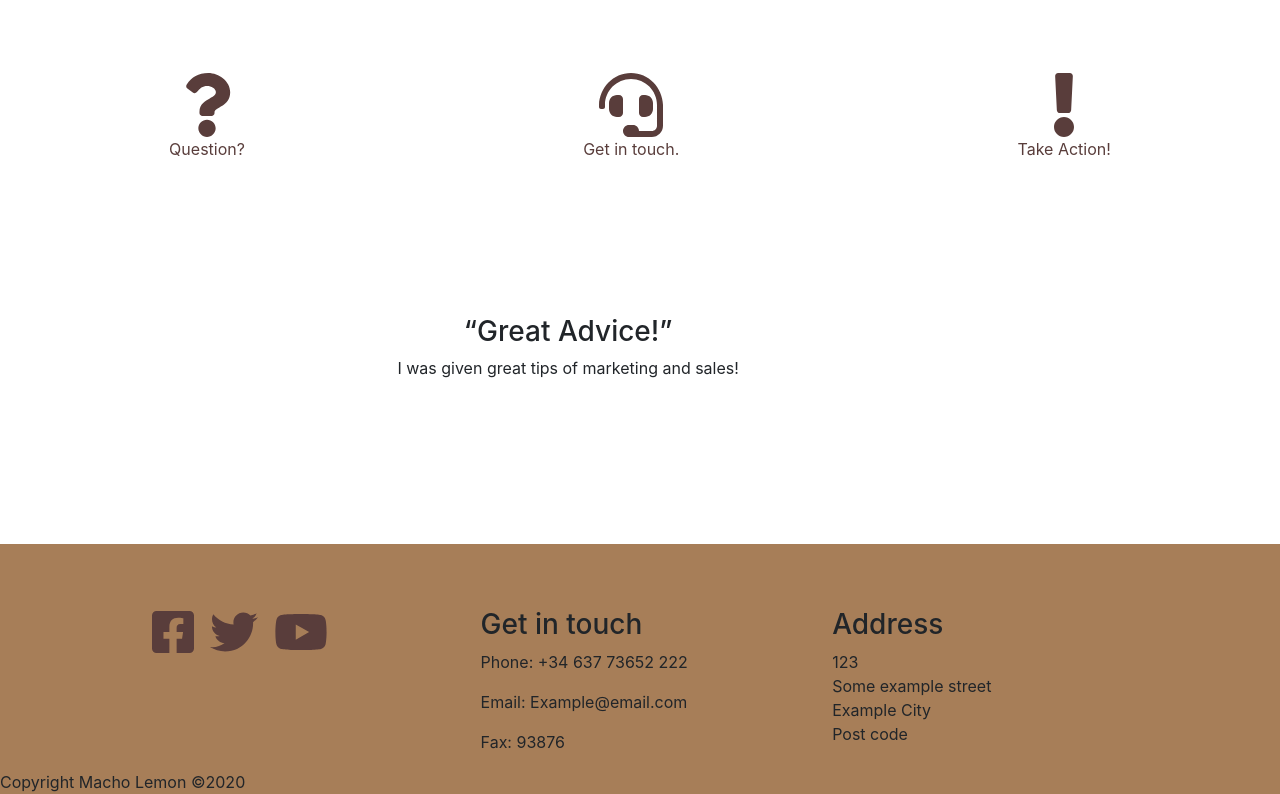
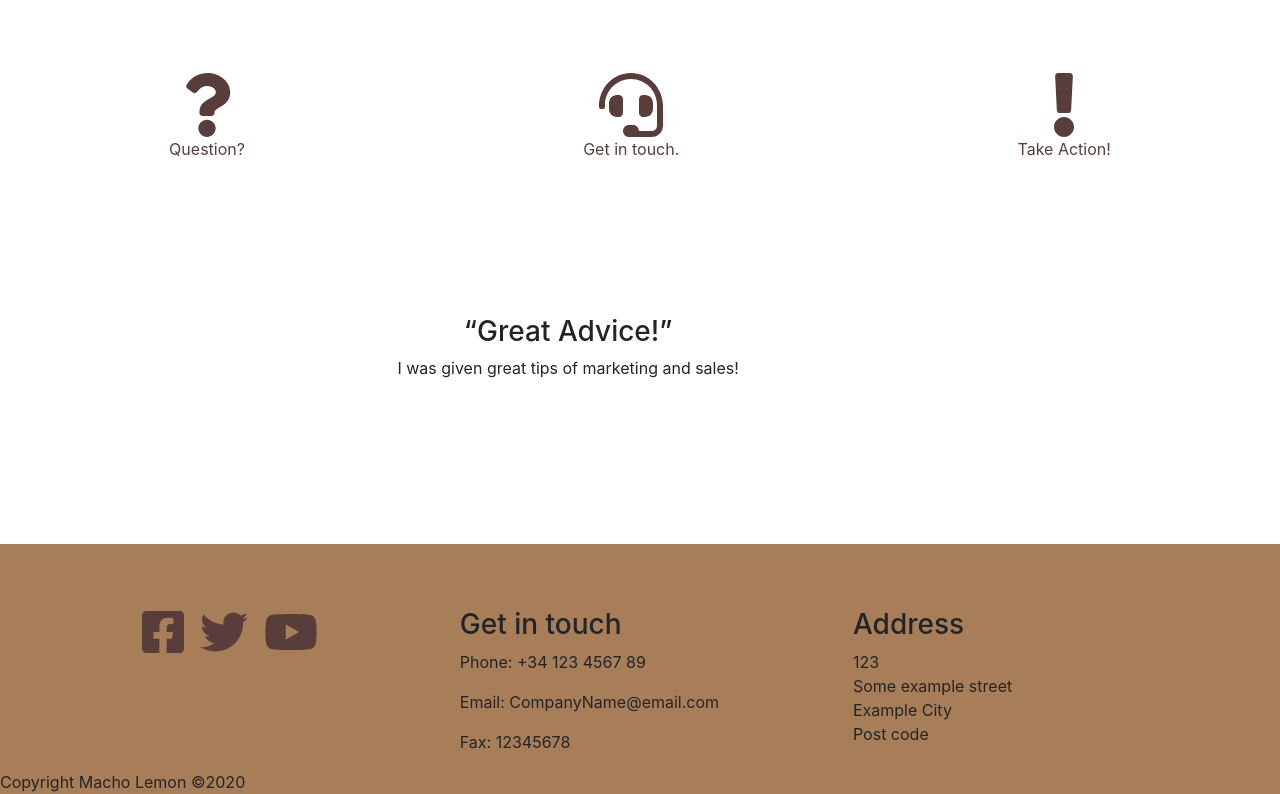
Before and after one commit to MartinGras95/macho_simple_1, a Gatsby site: page / in a window 1280 px wide. Shown: the part 726-1520 px from the top of the page. Built offline with nearby package versions, Linux system fonts and the light colour scheme; Gatsby itself is replaced by a stand-in of ours.

Commit message:
head component added

```diff
--- a/gatsby-config.js
+++ b/gatsby-config.js
@@ -5,6 +5,15 @@
  */
 
 module.exports = {
+
+    // Metadata
+  siteMetadata:{
+    title: "Company Name",
+    email: "CompanyName@email.com",
+    phone: "+34 123 4567 89",
+    fax: "12345678"
+  },
+
   plugins: [
     'gatsby-plugin-sass',
     `gatsby-plugin-smoothscroll`
--- a/package.json
+++ b/package.json
@@ -30,6 +30,7 @@
     "react-bootstrap": "^1.0.0-beta.17",
     "react-copyright": "0.0.1",
     "react-dom": "^16.12.0",
+    "react-helmet": "^5.2.1",
     "react-scroll": "^1.7.16",
     "react-slick": "^0.25.2",
     "slick-carousel": "^1.8.1",
--- a/src/components/footer.js
+++ b/src/components/footer.js
@@ -1,4 +1,6 @@
 import React from 'react'
+
+import {useStaticQuery} from 'gatsby'
 
 import footerStyles from "../styles/footer.module.scss"
 import { FontAwesomeIcon } from '@fortawesome/react-fontawesome'
@@ -10,6 +12,19 @@ const youtubeIcon = <FontAwesomeIcon icon={faYoutube} size="3x" />
 
 
 const Footer = () => {
+
+    const data = useStaticQuery(graphql`
+    query{
+        site {
+            siteMetadata {
+                email
+                phone
+                fax
+            }
+        }
+    }
+`)
+
     return (
         <footer id="footer" className={footerStyles.container}>
             <div className={footerStyles.content}>
@@ -20,9 +35,9 @@ const Footer = () => {
                 </div>
                 <div>
                     <h3>Get in touch</h3>
-                    <p>Phone: +34 637 73652 222</p>
-                    <p>Email: Example@email.com</p>
-                    <p>Fax: 93876</p>
+                    <p>Phone: {data.site.siteMetadata.phone}</p>
+                    <p>Email: {data.site.siteMetadata.email}</p>
+                    <p>Fax: {data.site.siteMetadata.fax}</p>
                 </div>
                 <div className={footerStyles.address}>
                     <h3>Address</h3>
--- /dev/null
+++ b/src/components/head.js
@@ -0,0 +1,24 @@
+import React from 'react'
+import { Helmet } from 'react-helmet'
+import { useStaticQuery, graphql} from  'gatsby'
+
+
+const Head = ({ title }) => {
+    const data = useStaticQuery(graphql`
+        query{
+            site {
+                siteMetadata {
+                    title
+                }
+            }
+        }
+    `)
+    return (
+        // setting the site title
+        // title is the passed in title from the head in the page
+        // second title is from the metadata query above
+        <Helmet title={`${title} | ${data.site.siteMetadata.title}`}/>
+    )
+}
+
+export default Head
--- a/src/pages/index.js
+++ b/src/pages/index.js
@@ -4,6 +4,7 @@ import Layout from "../components/layout"
 import Jumbo from "../components/jumbotron"
 import About from "../components/about"
 import Footer from "../components/footer"
+import Head from "../components/head"
 
 import "../styles/global.css"
 
@@ -11,6 +12,7 @@ import "../styles/global.css"
 const IndexPage = () => {
     return (
         <Layout>
+            <Head title="Home" />
             <Jumbo />
             <About />
             <Footer />
```
Also changed, not shown: 1 other file.
